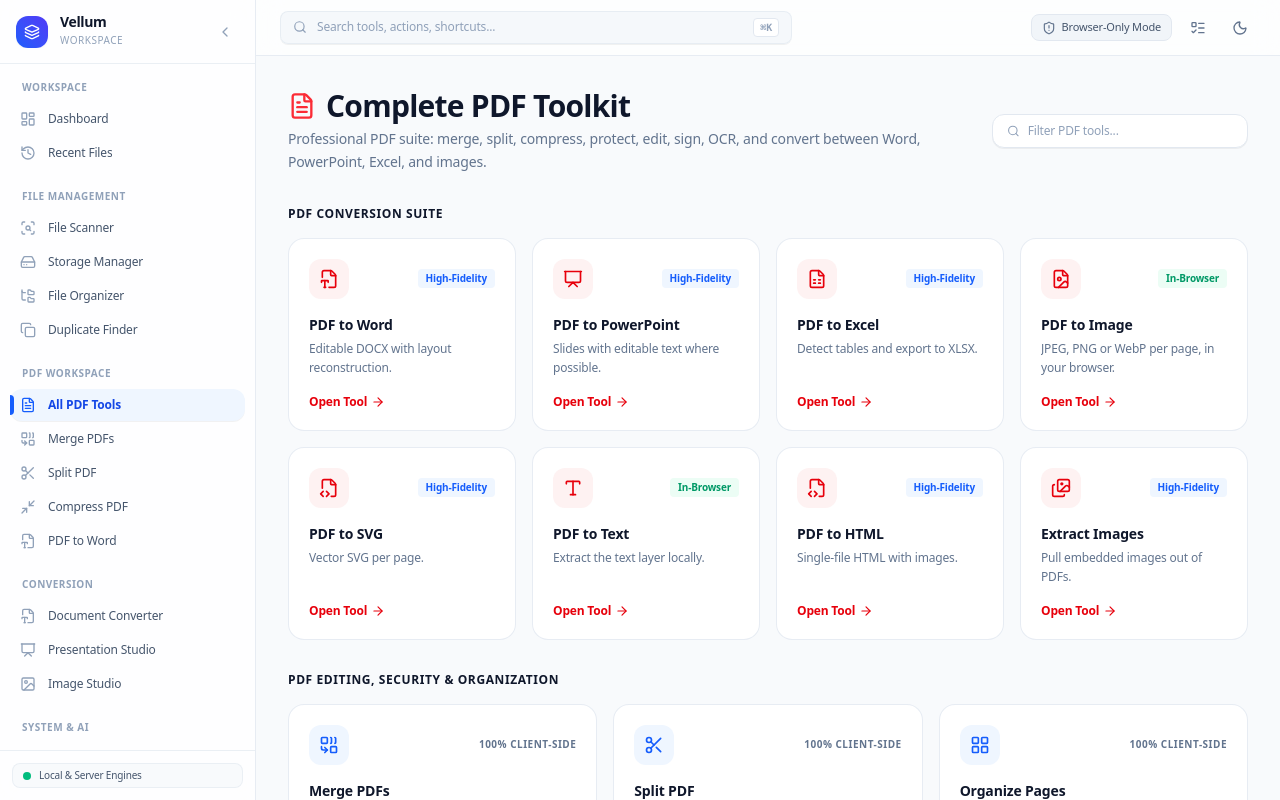
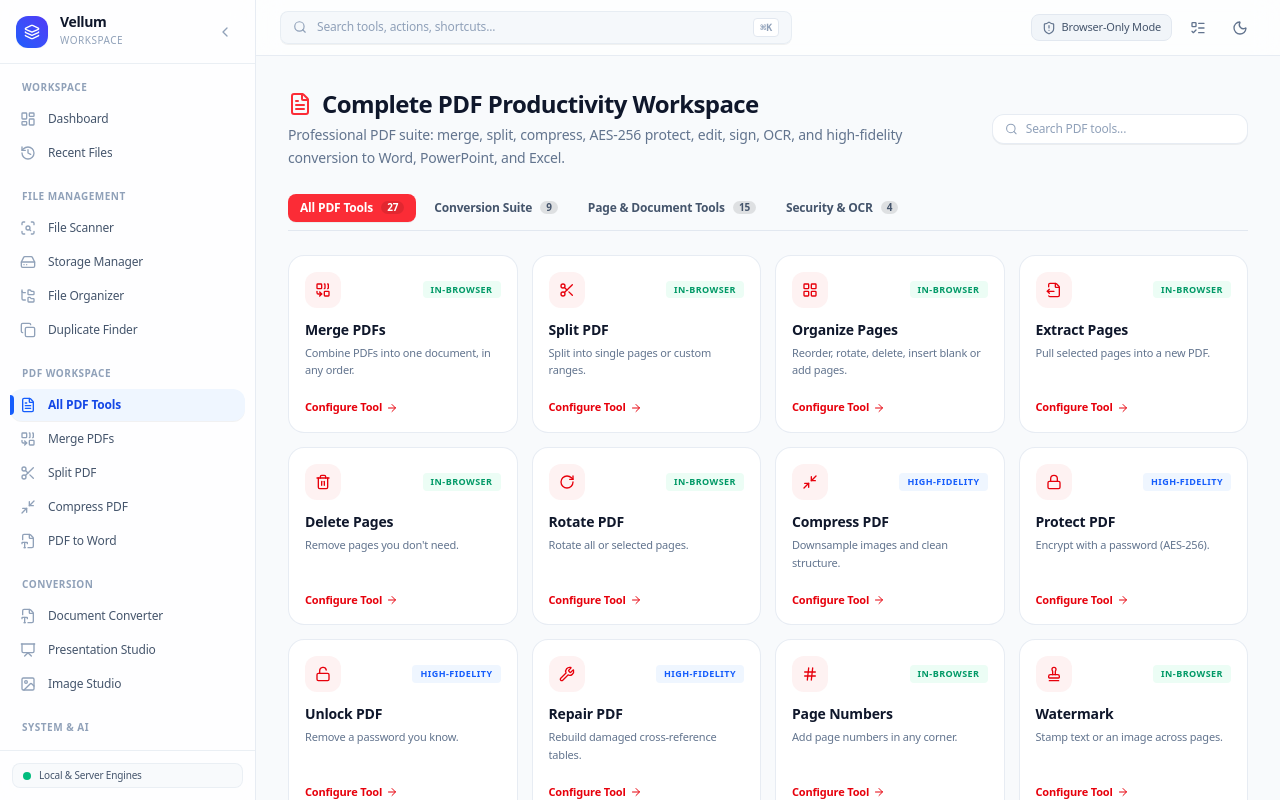
Before and after one commit to aditya-misra346/TwoolKit, a Next.js app in the folder frontend/: page /pdf in a window 1280 px wide. Built offline with nearby package versions, Linux system fonts and the light colour scheme.

Commit message:
Auto-update: 2026-11-03 22:11:19 (1 file(s) modified)

```diff
--- a/frontend/src/app/pdf/page.tsx
+++ b/frontend/src/app/pdf/page.tsx
@@ -20,47 +20,59 @@ import {
   ArrowRight,
   ShieldCheck,
   Cpu,
+  Sparkles,
+  Presentation,
+  FileSpreadsheet,
 } from "lucide-react";
-import { useState } from "react";
+import { useState, useMemo } from "react";
+import clsx from "clsx";
 
 export default function PdfHubPage() {
   const [search, setSearch] = useState("");
+  const [filterCategory, setFilterCategory] = useState<"all" | "convert" | "manage" | "security">("all");
 
-  const pdfTools = TOOLS.filter(
-    (t) => t.group === "pdf" || t.group === "pdf-convert" || t.id.startsWith("pdf")
+  const pdfTools = useMemo(() => {
+    return TOOLS.filter(
+      (t) => t.group === "pdf" || t.group === "pdf-convert" || t.id.startsWith("pdf") || t.id === "images-to-pdf"
     );
+  }, []);
 
-  const filtered = pdfTools.filter(
-    (t) =>
+  const filtered = useMemo(() => {
+    return pdfTools.filter((t) => {
+      const matchSearch =
         t.name.toLowerCase().includes(search.toLowerCase()) ||
         t.description.toLowerCase().includes(search.toLowerCase()) ||
-      t.keywords.toLowerCase().includes(search.toLowerCase())
-  );
+        t.keywords.toLowerCase().includes(search.toLowerCase());
+      if (!matchSearch) return false;
 
-  const convertTools = filtered.filter((t) => t.group === "pdf-convert");
-  const editTools = filtered.filter((t) => t.group === "pdf");
+      if (filterCategory === "convert") return t.group === "pdf-convert" || t.id === "images-to-pdf";
+      if (filterCategory === "security") return ["pdf-protect", "pdf-unlock", "pdf-repair", "pdf-ocr"].includes(t.id);
+      if (filterCategory === "manage") return t.group === "pdf" && !["pdf-protect", "pdf-unlock", "pdf-repair", "pdf-ocr"].includes(t.id);
+      return true;
+    });
+  }, [pdfTools, search, filterCategory]);
 
   return (
-    <div className="space-y-8 animate-in fade-in duration-200">
+    <div className="space-y-6 animate-in fade-in duration-150">
       {/* Header */}
       <div className="flex flex-col md:flex-row md:items-center justify-between gap-4">
         <div>
-          <h1 className="text-2xl sm:text-3xl font-extrabold text-slate-900 dark:text-white tracking-tight flex items-center gap-2.5">
-            <FileText className="w-7 h-7 text-red-500" />
-            Complete PDF Toolkit
+          <h1 className="text-xl sm:text-2xl font-extrabold text-slate-900 dark:text-white tracking-tight flex items-center gap-2.5">
+            <FileText className="w-6 h-6 text-red-500" />
+            Complete PDF Productivity Workspace
           </h1>
-          <p className="text-sm text-slate-500 dark:text-slate-400 mt-1 max-w-2xl leading-relaxed">
-            Professional PDF suite: merge, split, compress, protect, edit, sign, OCR, and convert between Word, PowerPoint, Excel, and images.
+          <p className="text-xs sm:text-sm text-slate-500 dark:text-slate-400 mt-1 max-w-2xl leading-relaxed">
+            Professional PDF suite: merge, split, compress, AES-256 protect, edit, sign, OCR, and high-fidelity conversion to Word, PowerPoint, and Excel.
           </p>
         </div>
 
         {/* Search filter */}
         <div className="w-full md:w-64">
-          <div className="flex items-center gap-2 px-3.5 py-2 rounded-xl bg-white dark:bg-slate-900 border border-slate-200 dark:border-slate-800 text-xs shadow-2xs">
+          <div className="flex items-center gap-2 px-3 py-1.5 rounded-xl bg-white dark:bg-slate-900 border border-slate-200/80 dark:border-slate-800/80 text-xs shadow-2xs">
             <Search className="w-3.5 h-3.5 text-slate-400" />
             <input
               type="text"
-              placeholder="Filter PDF tools..."
+              placeholder="Search PDF tools..."
               value={search}
               onChange={(e) => setSearch(e.target.value)}
               className="bg-transparent text-slate-900 dark:text-white placeholder:text-slate-400 focus:outline-hidden w-full"
@@ -69,91 +81,76 @@ export default function PdfHubPage() {
         </div>
       </div>
 
-      {/* Conversion Section */}
-      <div className="space-y-4">
-        <h2 className="text-base font-bold text-slate-900 dark:text-white uppercase tracking-wider text-xs">
-          PDF Conversion Suite
-        </h2>
-        <div className="grid grid-cols-1 sm:grid-cols-2 lg:grid-cols-4 gap-4">
-          {convertTools.map((t) => {
+      {/* Filter Category Pills */}
+      <div className="flex items-center gap-1.5 border-b border-slate-200 dark:border-slate-800 pb-2 overflow-x-auto">
+        {[
+          { id: "all", label: "All PDF Tools", count: pdfTools.length },
+          { id: "convert", label: "Conversion Suite", count: pdfTools.filter((t) => t.group === "pdf-convert" || t.id === "images-to-pdf").length },
+          { id: "manage", label: "Page & Document Tools", count: pdfTools.filter((t) => t.group === "pdf" && !["pdf-protect", "pdf-unlock", "pdf-repair", "pdf-ocr"].includes(t.id)).length },
+          { id: "security", label: "Security & OCR", count: 4 },
+        ].map((tab) => (
+          <button
+            key={tab.id}
+            onClick={() => setFilterCategory(tab.id as any)}
+            className={clsx(
+              "px-3 py-1.5 rounded-lg text-xs font-semibold transition-all flex items-center gap-2 shrink-0 cursor-pointer",
+              filterCategory === tab.id
+                ? "bg-red-500 text-white shadow-2xs"
+                : "text-slate-600 dark:text-slate-400 hover:bg-slate-100 dark:hover:bg-slate-800"
+            )}
+          >
+            <span>{tab.label}</span>
+            <span className="px-1.5 py-0.2 rounded-full text-[10px] bg-black/10 dark:bg-white/10">
+              {tab.count}
+            </span>
+          </button>
+        ))}
+      </div>
+
+      {/* Tool Grid */}
+      <div className="grid grid-cols-1 sm:grid-cols-2 lg:grid-cols-4 gap-3.5">
+        {filtered.map((t) => {
           const Icon = t.icon;
           return (
             <Link
               key={t.id}
               href={t.href}
-                className="group p-5 rounded-2xl bg-white dark:bg-slate-900 border border-slate-200/80 dark:border-slate-800/80 hover:border-red-400 dark:hover:border-red-500 hover:shadow-md transition-all flex flex-col justify-between"
+              className="group p-4 rounded-2xl bg-white dark:bg-slate-900 border border-slate-200/80 dark:border-slate-800/80 hover:border-red-400 dark:hover:border-red-500 hover:shadow-xs transition-all flex flex-col justify-between"
             >
               <div>
                 <div className="flex items-center justify-between">
-                    <div className="w-10 h-10 rounded-xl bg-red-50 dark:bg-red-950/60 text-red-600 dark:text-red-400 flex items-center justify-center group-hover:scale-110 transition-transform">
-                      <Icon className="w-5 h-5" />
+                  <div className="w-9 h-9 rounded-xl bg-red-50 dark:bg-red-950/60 text-red-600 dark:text-red-400 flex items-center justify-center group-hover:scale-105 transition-transform">
+                    <Icon className="w-4 h-4" />
                   </div>
                   {t.engine === "local" ? (
-                      <span className="text-[10px] font-semibold text-emerald-600 dark:text-emerald-400 bg-emerald-50 dark:bg-emerald-950/40 px-2 py-0.5 rounded-sm">
+                    <span className="text-[9px] font-bold uppercase tracking-wider text-emerald-600 dark:text-emerald-400 bg-emerald-50 dark:bg-emerald-950/40 px-2 py-0.5 rounded">
                       In-Browser
                     </span>
                   ) : (
-                      <span className="text-[10px] font-semibold text-blue-600 dark:text-blue-400 bg-blue-50 dark:bg-blue-950/40 px-2 py-0.5 rounded-sm">
+                    <span className="text-[9px] font-bold uppercase tracking-wider text-blue-600 dark:text-blue-400 bg-blue-50 dark:bg-blue-950/40 px-2 py-0.5 rounded">
                       High-Fidelity
                     </span>
                   )}
                 </div>
-                  <h3 className="text-sm font-bold text-slate-900 dark:text-white mt-4 group-hover:text-red-600 dark:group-hover:text-red-400 transition-colors">
+
+                <div className="mt-3">
+                  <h3 className="text-xs sm:text-sm font-bold text-slate-900 dark:text-white group-hover:text-red-600 dark:group-hover:text-red-400 transition-colors">
                     {t.name}
                   </h3>
-                  <p className="text-xs text-slate-500 dark:text-slate-400 mt-1 line-clamp-2 leading-relaxed">
+                  <p className="text-[11px] text-slate-500 dark:text-slate-400 mt-1 line-clamp-2 leading-relaxed">
                     {t.description}
                   </p>
                 </div>
-                <div className="pt-4 flex items-center gap-1 text-xs font-semibold text-red-600 dark:text-red-400 group-hover:translate-x-1 transition-transform">
-                  <span>Open Tool</span>
-                  <ArrowRight className="w-3.5 h-3.5" />
+              </div>
+
+              <div className="pt-3 mt-2 flex items-center text-[11px] font-semibold text-red-600 dark:text-red-400 group-hover:translate-x-0.5 transition-transform">
+                <span>Configure Tool</span>
+                <ArrowRight className="w-3 h-3 ml-1" />
               </div>
             </Link>
           );
         })}
       </div>
     </div>
-
-      {/* Management & Editing Section */}
-      <div className="space-y-4">
-        <h2 className="text-base font-bold text-slate-900 dark:text-white uppercase tracking-wider text-xs">
-          PDF Editing, Security & Organization
-        </h2>
-        <div className="grid grid-cols-1 sm:grid-cols-2 lg:grid-cols-3 gap-4">
-          {editTools.map((t) => {
-            const Icon = t.icon;
-            return (
-              <Link
-                key={t.id}
-                href={t.href}
-                className="group p-5 rounded-2xl bg-white dark:bg-slate-900 border border-slate-200/80 dark:border-slate-800/80 hover:border-blue-400 dark:hover:border-blue-500 hover:shadow-md transition-all flex flex-col justify-between"
-              >
-                <div>
-                  <div className="flex items-center justify-between">
-                    <div className="w-10 h-10 rounded-xl bg-blue-50 dark:bg-blue-950/60 text-blue-600 dark:text-blue-400 flex items-center justify-center group-hover:scale-110 transition-transform">
-                      <Icon className="w-5 h-5" />
-                    </div>
-                    <span className="text-[10px] font-semibold text-slate-500 dark:text-slate-400 uppercase tracking-wider">
-                      {t.engine === "local" ? "100% Client-Side" : "Server Engine"}
-                    </span>
-                  </div>
-                  <h3 className="text-sm font-bold text-slate-900 dark:text-white mt-4 group-hover:text-blue-600 dark:group-hover:text-blue-400 transition-colors">
-                    {t.name}
-                  </h3>
-                  <p className="text-xs text-slate-500 dark:text-slate-400 mt-1 line-clamp-2 leading-relaxed">
-                    {t.description}
-                  </p>
-                </div>
-                <div className="pt-4 flex items-center gap-1 text-xs font-semibold text-blue-600 dark:text-blue-400 group-hover:translate-x-1 transition-transform">
-                  <span>Open Tool</span>
-                  <ArrowRight className="w-3.5 h-3.5" />
-                </div>
-              </Link>
-            );
-          })}
-        </div>
-      </div>
-    </div>
   );
 }
```
Lines whose indentation alone changed are shown as unchanged.
